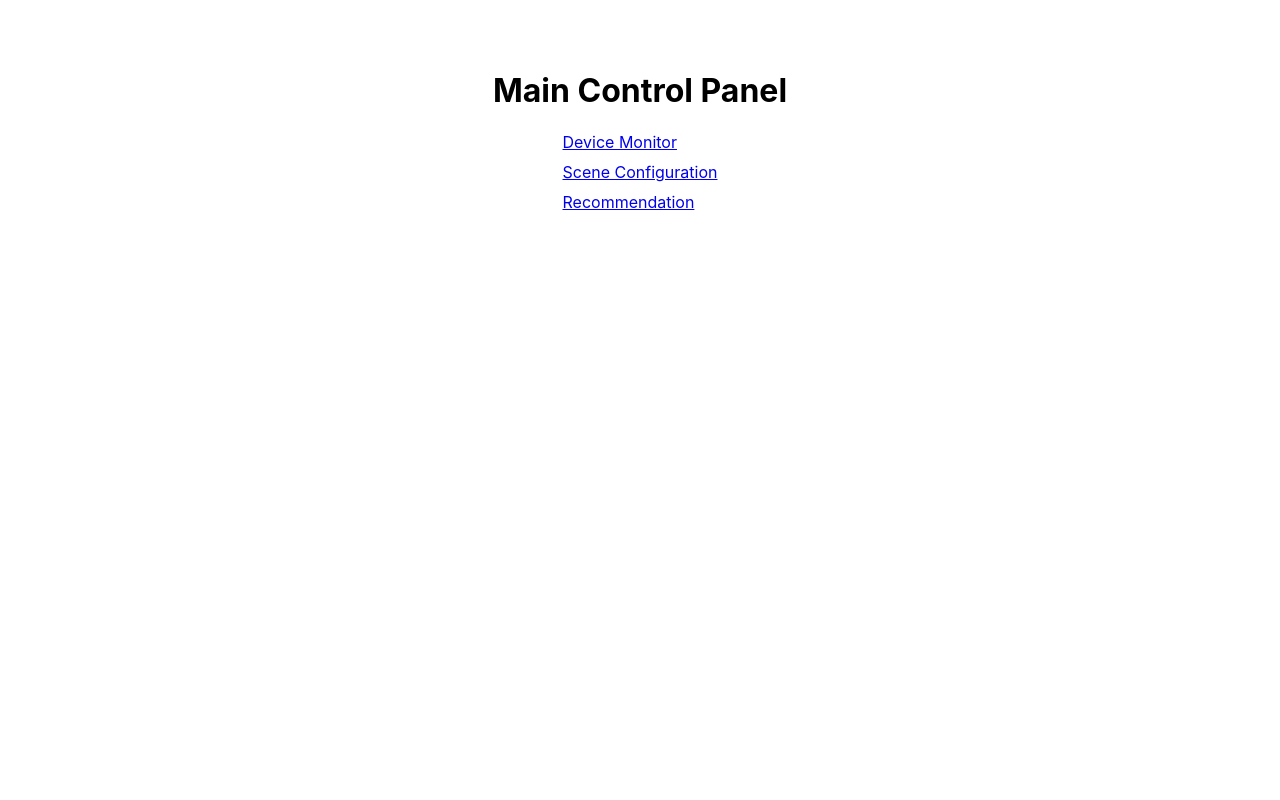
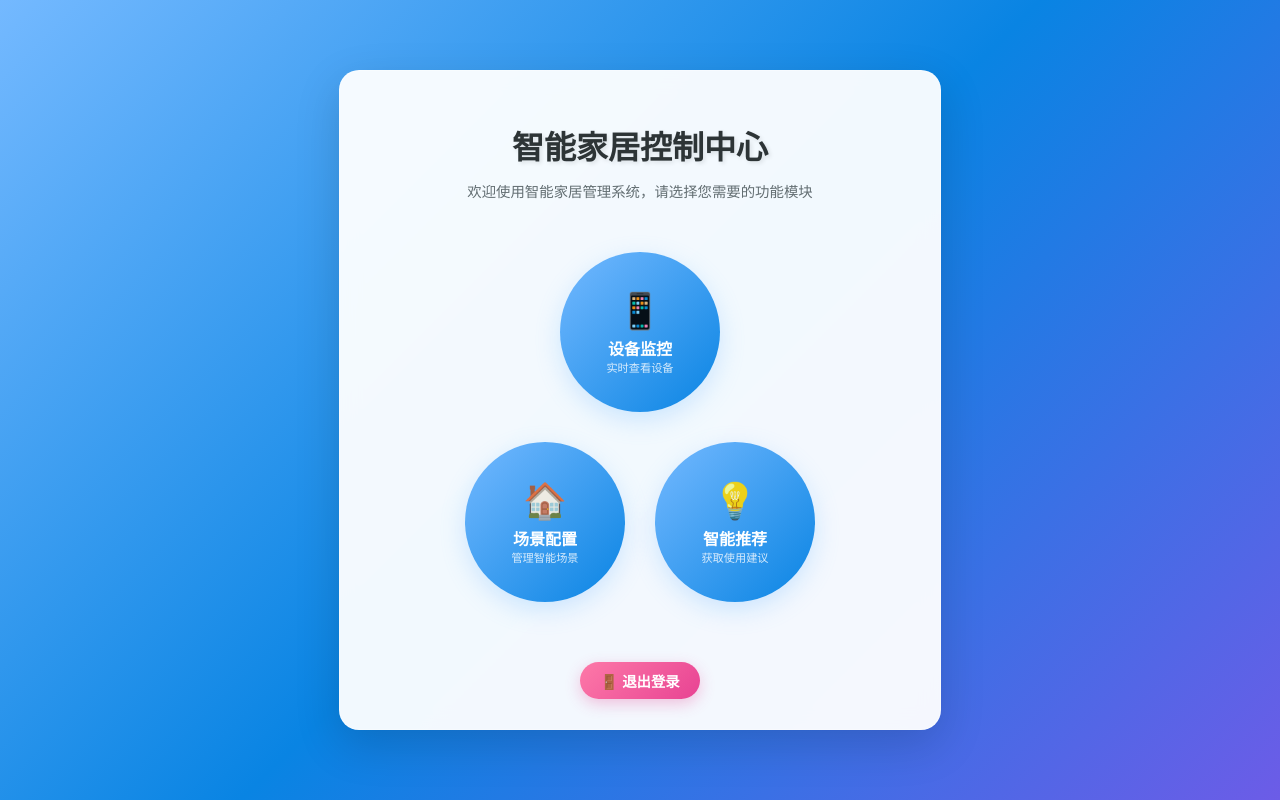
Before and after one commit to ysdjgfzzz/smart-home-ui, a React (Create React App) app: page /main in a window 1280 px wide. Built offline with nearby package versions, Linux system fonts and the light colour scheme.

Commit message:
对登录后的功能控制界面进行了初步编辑

```diff
--- a/src/components/MainControlUI/MainControlUI.js
+++ b/src/components/MainControlUI/MainControlUI.js
@@ -3,28 +3,190 @@ import React from 'react';
 import { Link } from 'react-router-dom';
 import styled from 'styled-components';
 
+// 页面整体容器 - 使用不同的背景渐变
+const PageContainer = styled.div`
+  min-height: 100vh;
+  background: linear-gradient(135deg, #74b9ff 0%, #0984e3 50%, #6c5ce7 100%);
+  display: flex;
+  align-items: center;
+  justify-content: center;
+  font-family: 'Microsoft YaHei', Arial, sans-serif;
+  padding: 15px;
+  box-sizing: border-box;
+  overflow: hidden;
+`;
+
+// 主容器
 const Container = styled.div`
+  background: rgba(255, 255, 255, 0.95);
+  border-radius: 20px;
+  padding: 30px 25px;
+  box-shadow: 0 15px 45px rgba(0, 0, 0, 0.15);
+  backdrop-filter: blur(10px);
+  border: 1px solid rgba(255, 255, 255, 0.3);
+  max-width: 550px;
+  width: 100%;
+  text-align: center;
+  max-height: 95vh;
+  overflow: hidden;
+`;
+
+// 标题样式
+const Title = styled.h1`
+  color: #2d3436;
+  font-size: 2rem;
+  font-weight: bold;
+  margin-bottom: 10px;
+  text-shadow: 2px 2px 4px rgba(0, 0, 0, 0.1);
+`;
+
+// 副标题
+const Subtitle = styled.p`
+  color: #636e72;
+  font-size: 0.9rem;
+  margin-bottom: 25px;
+  line-height: 1.4;
+`;
+
+// 圆形布局容器
+// 圆形布局容器
+const CircularLayout = styled.div`
+  position: relative;
+  width: 400px;
+  height: 400px;
+  margin: 15px auto;
+  display: flex;
+  align-items: center;
+  justify-content: center;
+`;
+
+// 功能按钮样式
+const FeatureButton = styled(Link)`
+  position: absolute;
   display: flex;
   flex-direction: column;
   align-items: center;
-  padding: 50px;
+  justify-content: center;
+  width: 130px;
+  height: 130px;
+  padding: 15px;
+  background: linear-gradient(135deg, #74b9ff 0%, #0984e3 100%);
+  color: white;
+  text-decoration: none;
+  border-radius: 50%;
+  transition: all 0.3s ease;
+  box-shadow: 0 8px 25px rgba(116, 185, 255, 0.3);
+
+  &:hover {
+    transform: translateY(-5px) scale(1.05);
+    box-shadow: 0 15px 35px rgba(116, 185, 255, 0.4);
+    background: linear-gradient(135deg, #0984e3 0%, #74b9ff 100%);
+  }
+
+  &:active {
+    transform: translateY(-2px) scale(1.02);
+  }
+
+  /* 上方按钮位置 - 0度角 */
+  &.top {
+    top: 25px;
+    left: 50%;
+    transform: translateX(-50%);
+  }
+
+  /* 左下角按钮位置 - 240度角 */
+  &.bottom-left {
+    bottom: 25px;
+    left: 25px;
+  }
+
+  /* 右下角按钮位置 - 120度角 */
+  &.bottom-right {
+    bottom: 25px;
+    right: 25px;
+  }
 `;
 
-const LinkList = styled.div`
-  display: flex;
-  flex-direction: column;
-  gap: 10px; /* 添加间距 */
+// 按钮图标
+const ButtonIcon = styled.div`
+  font-size: 2.2rem;
+  margin-bottom: 8px;
+  opacity: 0.9;
 `;
+
+// 按钮标题
+const ButtonTitle = styled.h3`
+  font-size: 1rem;
+  font-weight: bold;
+  margin: 0;
+  text-align: center;
+  line-height: 1.2;
+`;
+
+// 按钮描述
+const ButtonDescription = styled.p`
+  font-size: 0.7rem;
+  opacity: 0.8;
+  margin: 3px 0 0 0;
+  text-align: center;
+  line-height: 1.2;
+`;
+
+// 退出按钮
+const LogoutButton = styled(Link)`
+  display: inline-flex;
+  align-items: center;
+  justify-content: center;
+  padding: 8px 20px;
+  background: linear-gradient(135deg, #fd79a8 0%, #e84393 100%);
+  color: white;
+  text-decoration: none;
+  border-radius: 20px;
+  font-weight: bold;
+  font-size: 0.9rem;
+  margin-top: 20px;
+  transition: all 0.3s ease;
+  box-shadow: 0 5px 15px rgba(232, 67, 147, 0.3);
+
+  &:hover {
+    transform: translateY(-2px);
+    box-shadow: 0 8px 20px rgba(232, 67, 147, 0.4);
+    background: linear-gradient(135deg, #e84393 0%, #fd79a8 100%);
+  }
+`;
+
 const MainControlUI = () => {
   return (
-    <Container>
-      <h1>Main Control Panel</h1>
-      <LinkList>
-        <Link to="/device-monitor">Device Monitor</Link>
-        <Link to="/scene-config">Scene Configuration</Link>
-        <Link to="/recommendation">Recommendation</Link>
-      </LinkList>
-    </Container>
+    <PageContainer>
+      <Container>
+        <Title>智能家居控制中心</Title>
+        <Subtitle>欢迎使用智能家居管理系统，请选择您需要的功能模块</Subtitle>
+
+        <CircularLayout>
+          <FeatureButton to="/device-monitor" className="top">
+            <ButtonIcon>📱</ButtonIcon>
+            <ButtonTitle>设备监控</ButtonTitle>
+            <ButtonDescription>实时查看设备</ButtonDescription>
+          </FeatureButton>
+
+          <FeatureButton to="/scene-config" className="bottom-left">
+            <ButtonIcon>🏠</ButtonIcon>
+            <ButtonTitle>场景配置</ButtonTitle>
+            <ButtonDescription>管理智能场景</ButtonDescription>
+          </FeatureButton>
+
+          <FeatureButton to="/recommendation" className="bottom-right">
+            <ButtonIcon>💡</ButtonIcon>
+            <ButtonTitle>智能推荐</ButtonTitle>
+            <ButtonDescription>获取使用建议</ButtonDescription>
+          </FeatureButton>
+        </CircularLayout>
+
+        <LogoutButton to="/">
+          🚪 退出登录
+        </LogoutButton>
+      </Container>
+    </PageContainer>
   );
 };
 
```
